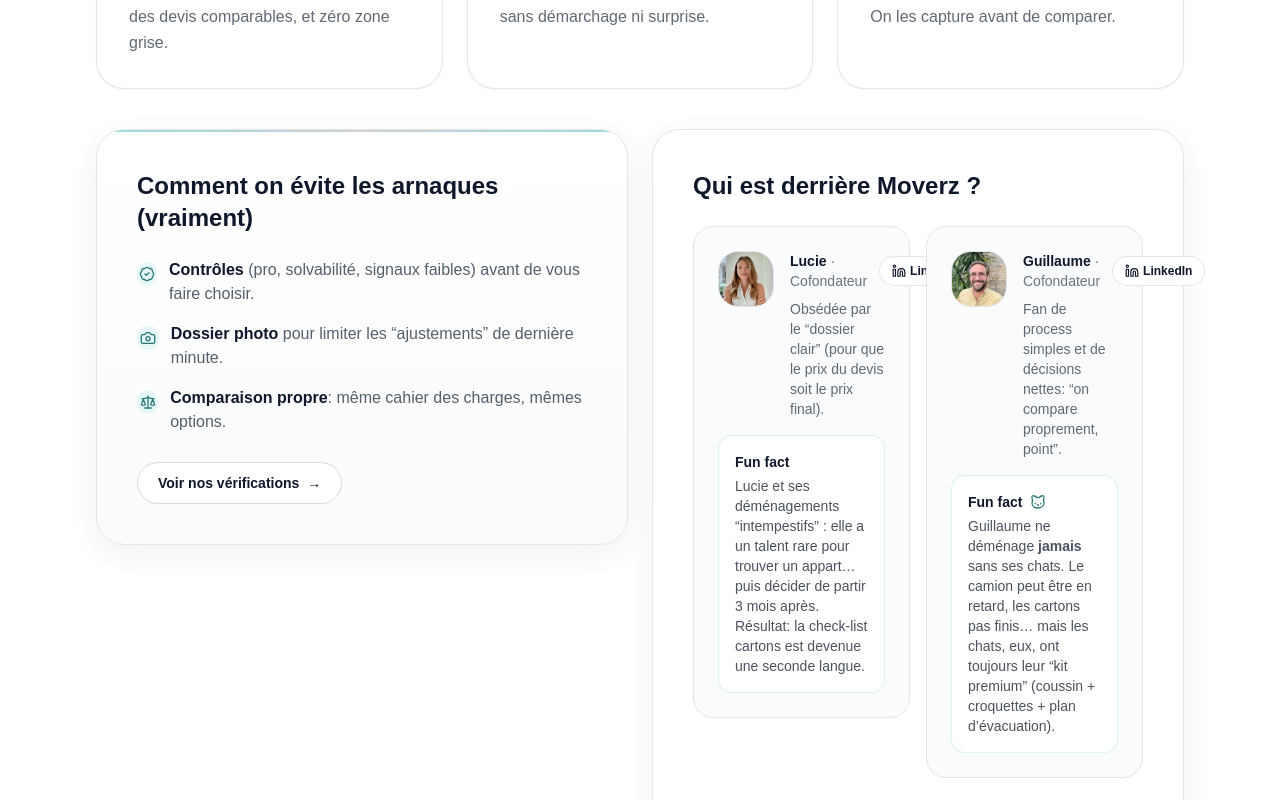
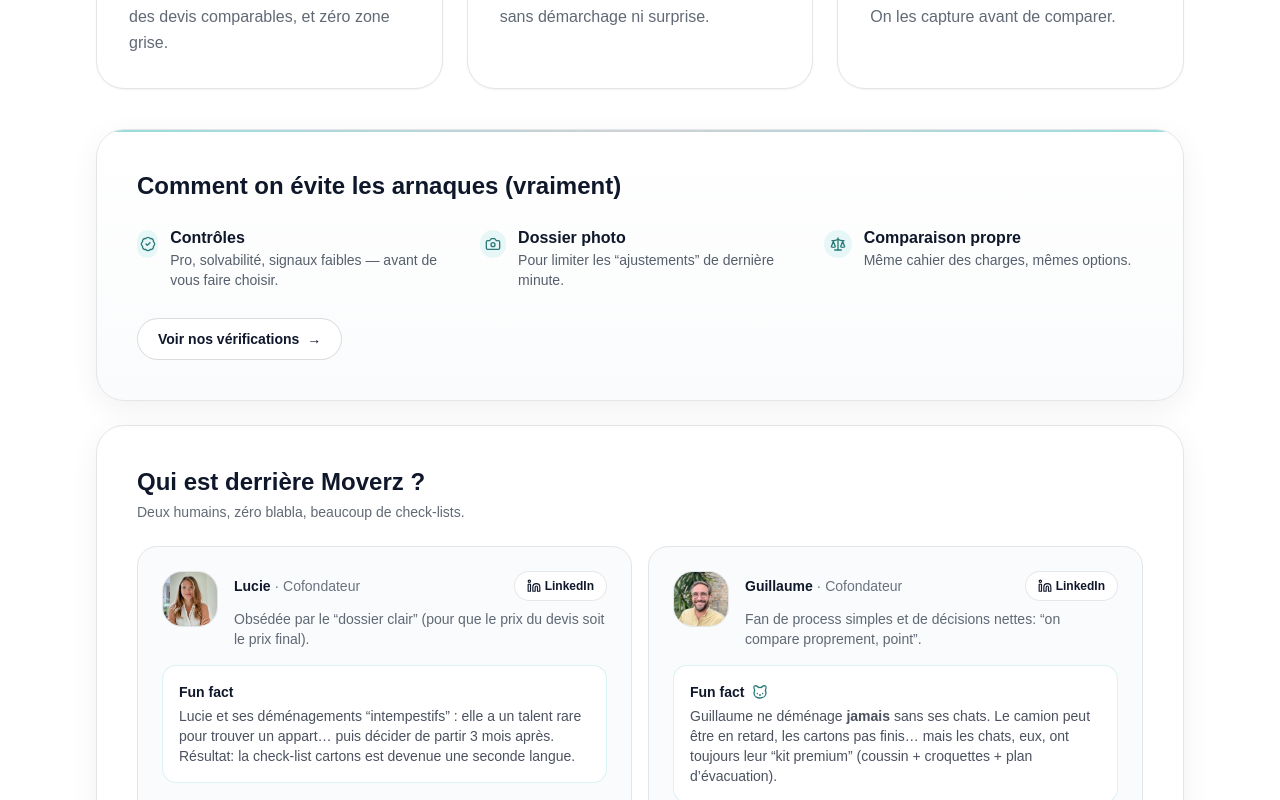
Before and after one commit to gdetaisne/moverz-fr, a Next.js app: page /a-propos in a window 1280 px wide. Shown: the part 1040-1840 px from the top of the page. Built offline with nearby package versions, Linux system fonts and the light colour scheme; no server answers; a web font is replaced by a local one.

Commit message:
Restructure about page sections for better balance

```diff
--- a/app/a-propos/page.tsx
+++ b/app/a-propos/page.tsx
@@ -168,39 +168,42 @@ export default function AProposPage() {
             </div>
           </div>
 
-          <div className="mt-10 grid gap-6 lg:grid-cols-2 items-start">
+          <div className="mt-10 space-y-6">
+            {/* Full-width anti-scam block (évite le “trou” de grid) */}
             <div className="relative overflow-hidden rounded-3xl border border-[#E3E5E8] bg-gradient-to-b from-white to-[#FAFBFC] p-7 md:p-10 shadow-[0_8px_30px_rgba(0,0,0,0.06)]">
               <div className="absolute inset-x-0 top-0 h-[2px] bg-gradient-to-r from-[#6BCFCF]/70 via-[#0F172A]/20 to-[#6BCFCF]/70" />
               <h3 className="text-xl md:text-2xl font-bold text-[#0F172A]">
                 Comment on évite les arnaques (vraiment)
               </h3>
-              <ul className="mt-6 space-y-4 text-[#1E293B]/75">
-                <li className="flex items-start gap-3">
-                  <span className="mt-1 inline-flex h-6 w-6 items-center justify-center rounded-full bg-[#6BCFCF]/15 text-[#2B7A78]">
+              <div className="mt-6 grid gap-6 lg:grid-cols-3">
+                <div className="flex items-start gap-3">
+                  <span className="mt-1 inline-flex h-7 w-7 items-center justify-center rounded-full bg-[#6BCFCF]/15 text-[#2B7A78]">
                     <BadgeCheck className="h-4 w-4" />
                   </span>
-                  <span>
-                    <strong className="text-[#0F172A]">Contrôles</strong> (pro, solvabilité, signaux faibles) avant de
-                    vous faire choisir.
-                  </span>
-                </li>
-                <li className="flex items-start gap-3">
-                  <span className="mt-1 inline-flex h-6 w-6 items-center justify-center rounded-full bg-[#6BCFCF]/15 text-[#2B7A78]">
+                  <div className="text-[#1E293B]/75">
+                    <p className="font-semibold text-[#0F172A]">Contrôles</p>
+                    <p className="text-sm">Pro, solvabilité, signaux faibles — avant de vous faire choisir.</p>
+                  </div>
+                </div>
+                <div className="flex items-start gap-3">
+                  <span className="mt-1 inline-flex h-7 w-7 items-center justify-center rounded-full bg-[#6BCFCF]/15 text-[#2B7A78]">
                     <Camera className="h-4 w-4" />
                   </span>
-                  <span>
-                    <strong className="text-[#0F172A]">Dossier photo</strong> pour limiter les “ajustements” de dernière minute.
-                  </span>
-                </li>
-                <li className="flex items-start gap-3">
-                  <span className="mt-1 inline-flex h-6 w-6 items-center justify-center rounded-full bg-[#6BCFCF]/15 text-[#2B7A78]">
+                  <div className="text-[#1E293B]/75">
+                    <p className="font-semibold text-[#0F172A]">Dossier photo</p>
+                    <p className="text-sm">Pour limiter les “ajustements” de dernière minute.</p>
+                  </div>
+                </div>
+                <div className="flex items-start gap-3">
+                  <span className="mt-1 inline-flex h-7 w-7 items-center justify-center rounded-full bg-[#6BCFCF]/15 text-[#2B7A78]">
                     <Scale className="h-4 w-4" />
                   </span>
-                  <span>
-                    <strong className="text-[#0F172A]">Comparaison propre</strong>: même cahier des charges, mêmes options.
-                  </span>
-                </li>
-              </ul>
+                  <div className="text-[#1E293B]/75">
+                    <p className="font-semibold text-[#0F172A]">Comparaison propre</p>
+                    <p className="text-sm">Même cahier des charges, mêmes options.</p>
+                  </div>
+                </div>
+              </div>
               <div className="mt-7">
                 <a
                   href="/verifications-partenaires/"
@@ -211,12 +214,20 @@ export default function AProposPage() {
               </div>
             </div>
 
+            {/* Team block */}
             <div className="rounded-3xl border border-[#E3E5E8] bg-white p-7 md:p-10 shadow-[0_8px_30px_rgba(0,0,0,0.06)]">
-              <h3 className="text-xl md:text-2xl font-bold text-[#0F172A]">
-                Qui est derrière Moverz ?
-              </h3>
+              <div className="flex flex-col gap-2 sm:flex-row sm:items-end sm:justify-between">
+                <div>
+                  <h3 className="text-xl md:text-2xl font-bold text-[#0F172A]">
+                    Qui est derrière Moverz ?
+                  </h3>
+                  <p className="mt-1 text-sm text-[#1E293B]/70">
+                    Deux humains, zéro blabla, beaucoup de check-lists.
+                  </p>
+                </div>
+              </div>
 
-              <div className="mt-6 grid gap-4 sm:grid-cols-2 items-start">
+              <div className="mt-6 grid gap-4 lg:grid-cols-2">
                 {/* Lucie */}
                 <div className="rounded-2xl border border-[#E3E5E8] bg-[#FAFBFC] p-6">
                   <div className="flex items-start gap-4">
```
